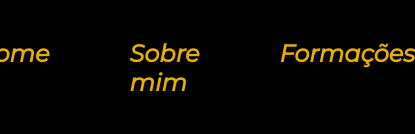
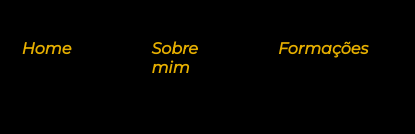
Before and after one commit to typingfe/portfolio, a plain HTML site: page index.html in a window 390 px wide. Shown: the top 134 px of the page, 415 px wide, since content can reach past the window. Drawn offline with nearby package versions, Linux system fonts and the light colour scheme.

Commit message:
Add files via upload

```diff
--- a/styles/style.css
+++ b/styles/style.css
@@ -242,3 +242,15 @@ body{
         width: auto;
     }
 }
+
+
+@media (max-width: 500px) {
+
+    .cabecalho {
+        padding: 10%;
+    }
+
+    .cabecalho__menu__link {
+        font-size: 1rem;
+    }
+}
```
Also changed, not shown: 1 other file.
